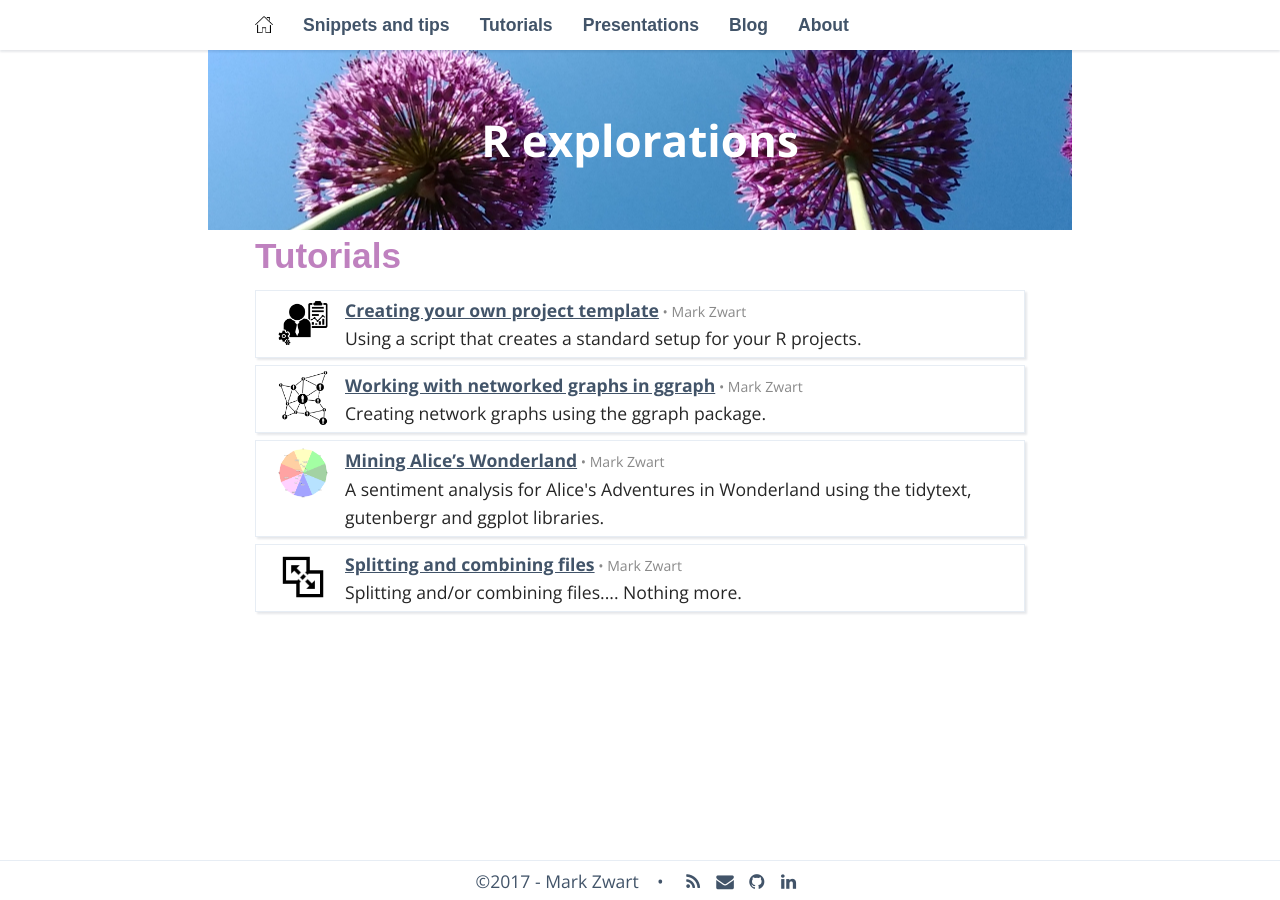
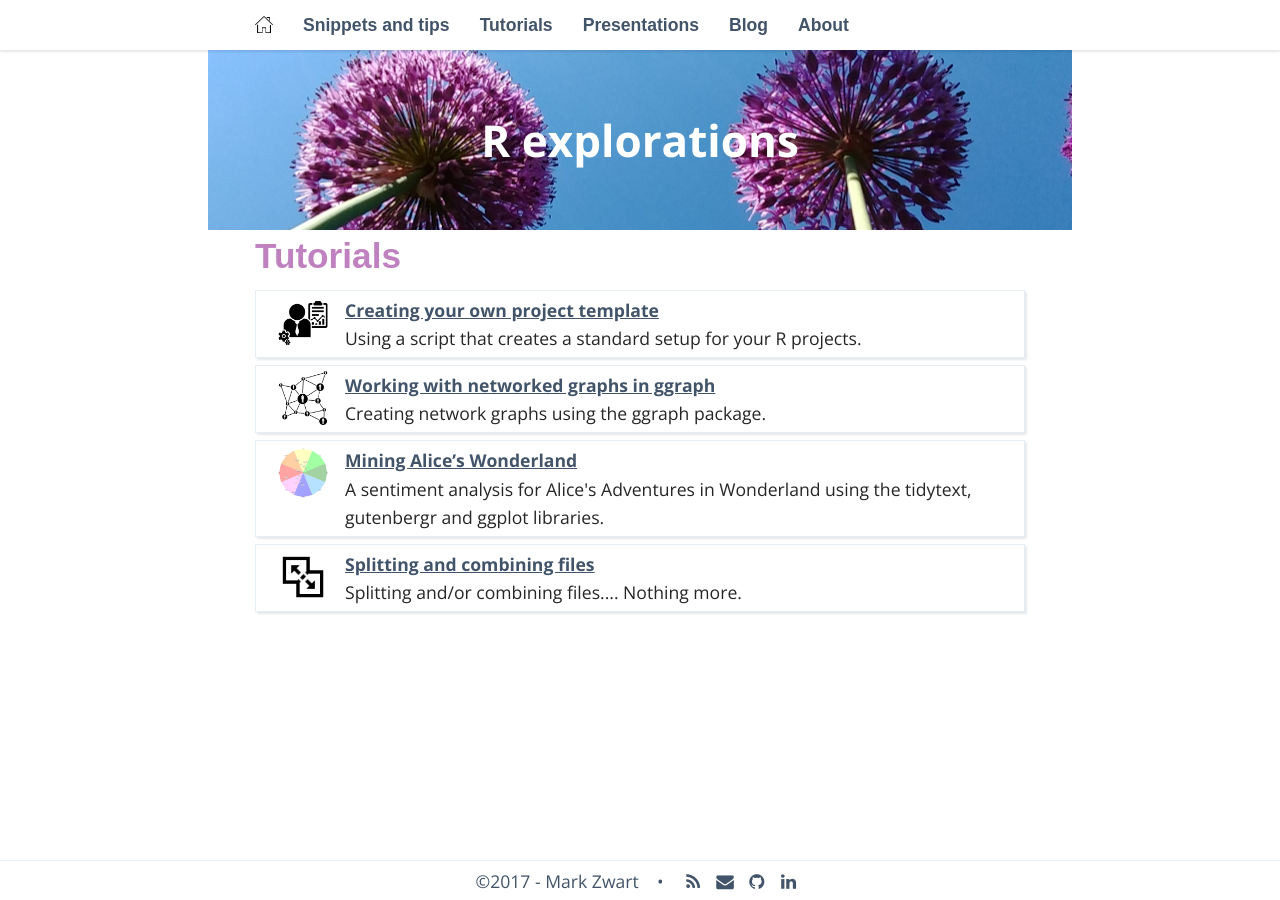
Before and after one commit to mark-me/mark-me.github.io, a Jekyll site: the page built from _pages/02-tutorials.md, in a window 1280 px wide. Built offline with Jekyll 4.4.1, drawn with Linux system fonts in a browser that asks for light colours; nearby versions of some CDN libraries; some web fonts are replaced; comment, search, counter and statistics services are not loaded.

Commit message:
Update tutorial-index.yml

```diff
--- a/_data/tutorial-index.yml
+++ b/_data/tutorial-index.yml
@@ -1,23 +1,19 @@
 - title: Creating your own project template
-  author: Mark Zwart
   url: /project-template/
   image: /_pages/tutorials/project-template.png
   description: Using a script that creates a standard setup for your R projects.
 
 - title: Working with networked graphs in ggraph
-  author: Mark Zwart
   url: /network-graphs-ggraph/
   image: /_pages/tutorials/network-graphs.png
   description: Creating network graphs using the ggraph package.
 
 - title: Mining Alice’s Wonderland
-  author: Mark Zwart
   url: /project-template/
   image: /_pages/tutorials/mining-alices-wonderland/sentiment-centers.png
   description: A sentiment analysis for Alice's Adventures in Wonderland using the tidytext, gutenbergr and ggplot libraries.
 
 - title: Splitting and combining files
-  author: Mark Zwart
   url: /splitting-combining-files/
   image: /_pages/tutorials/splitting-combining-files.png
   description: Splitting and/or combining files.... Nothing more.
```
